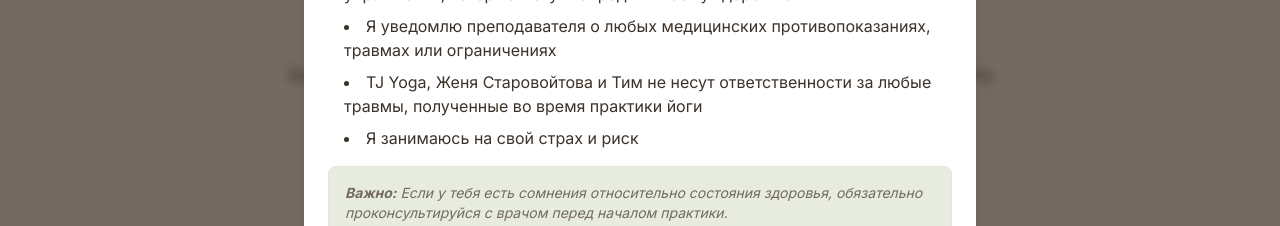
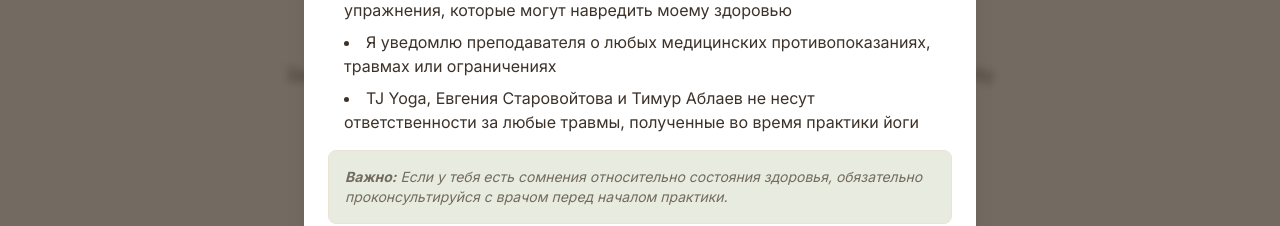
Before and after one commit to TATOone/TJyoga_site, a React (Vite) app: page / in a window 1280 px wide. Both pictures are taken after a click on the button "Отказ от ответственности". Shown: the part 4053-4279 px from the top of the page. Built offline with nearby package versions, Linux system fonts and the light colour scheme; no server answers.

Commit message:
Fix: Подправил дисклеймер

```diff
--- a/src/components/Disclaimer.tsx
+++ b/src/components/Disclaimer.tsx
@@ -74,8 +74,7 @@ const Disclaimer: React.FC<DisclaimerProps> = ({
                 <li>Я несу полную ответственность за своё здоровье и безопасность во время практики</li>
                 <li>Я обязуюсь следовать инструкциям преподавателя и не выполнять упражнения, которые могут навредить моему здоровью</li>
                 <li>Я уведомлю преподавателя о любых медицинских противопоказаниях, травмах или ограничениях</li>
-                <li>TJ Yoga, Женя Старовойтова и Тим не несут ответственности за любые травмы, полученные во время практики йоги</li>
-                <li>Я занимаюсь на свой страх и риск</li>
+                <li>TJ Yoga, Евгения Старовойтова и Тимур Аблаев не несут ответственности за любые травмы, полученные во время практики йоги</li>
               </ul>
               <p className="text-xs mt-3 italic">
                 Если у тебя есть сомнения относительно состояния здоровья, обязательно проконсультируйся с врачом перед началом практики.
--- a/src/components/DisclaimerModal.tsx
+++ b/src/components/DisclaimerModal.tsx
@@ -91,8 +91,7 @@ const DisclaimerModal: React.FC<DisclaimerModalProps> = ({ isOpen, onClose }) =>
                     <li>Я несу полную ответственность за своё здоровье и безопасность во время практики</li>
                     <li>Я обязуюсь следовать инструкциям преподавателя и не выполнять упражнения, которые могут навредить моему здоровью</li>
                     <li>Я уведомлю преподавателя о любых медицинских противопоказаниях, травмах или ограничениях</li>
-                    <li>TJ Yoga, Женя Старовойтова и Тим не несут ответственности за любые травмы, полученные во время практики йоги</li>
-                    <li>Я занимаюсь на свой страх и риск</li>
+                    <li>TJ Yoga, Евгения Старовойтова и Тимур Аблаев не несут ответственности за любые травмы, полученные во время практики йоги</li>
                   </ul>
                   <div className="bg-light-olive border border-light-sandy rounded-lg p-4 mt-6">
                     <p className="text-sm italic text-gray-brown">
```
